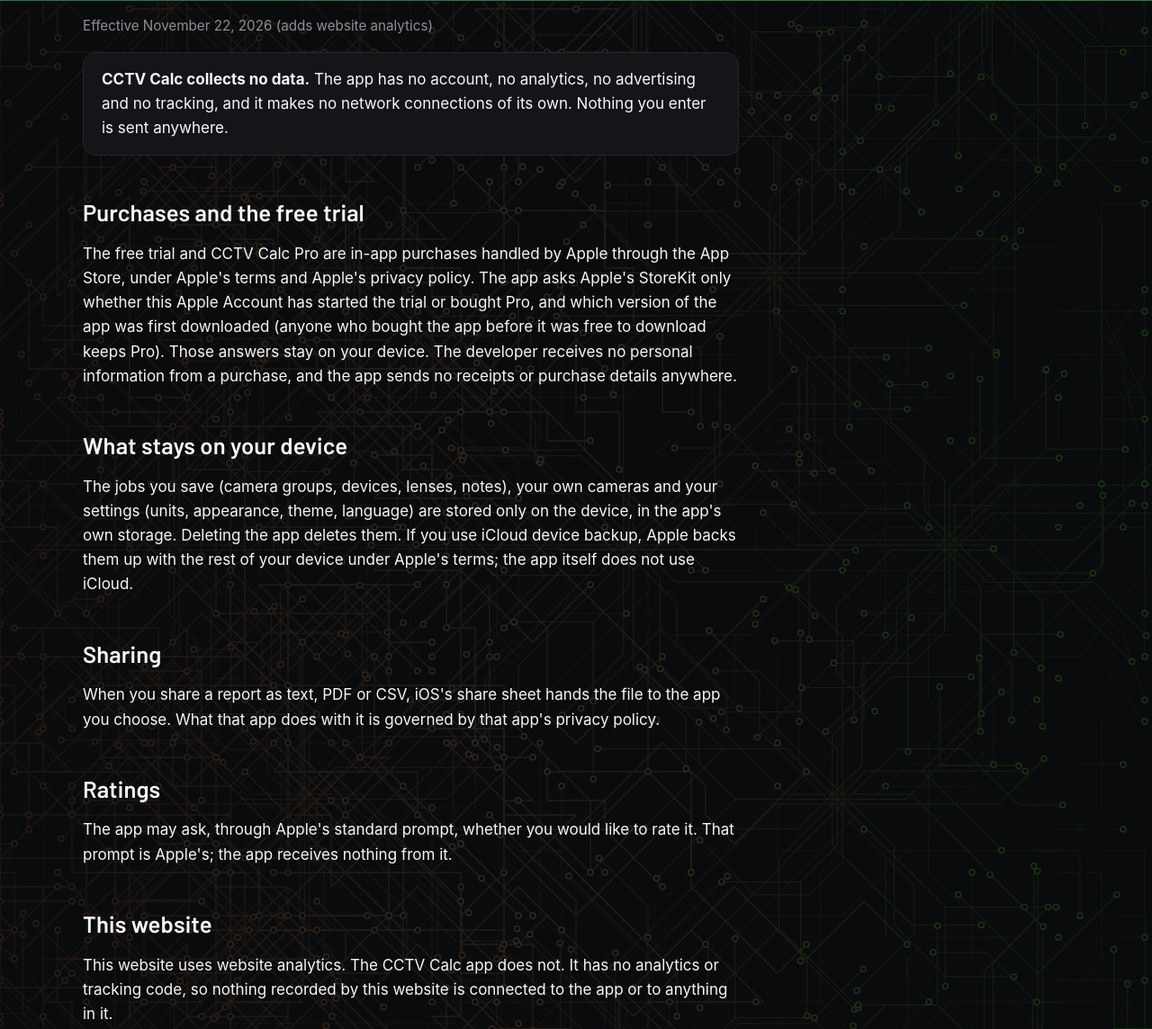
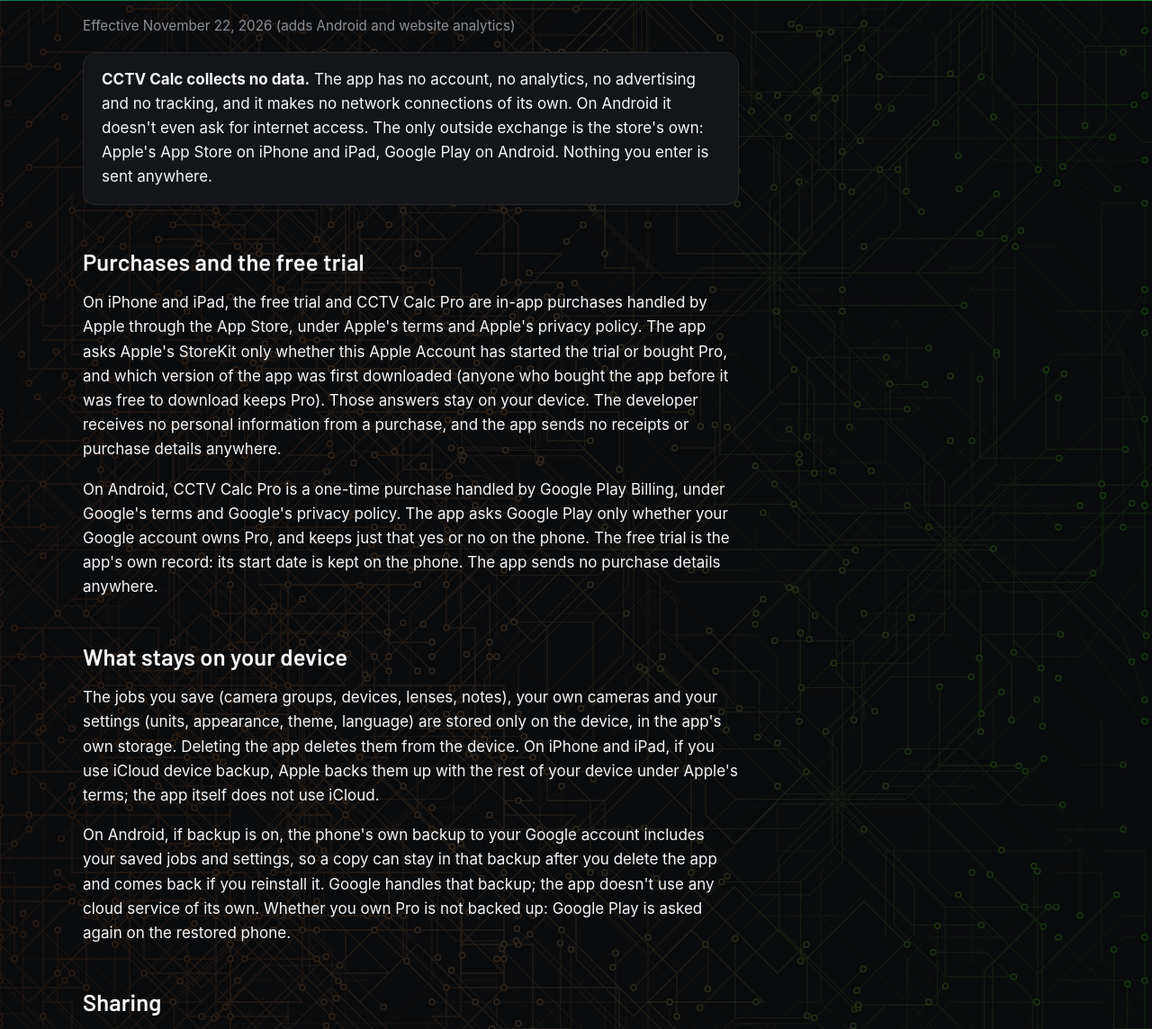
Before and after one commit to ryanhudgeons/ryanhudgeons.github.io, a plain HTML site: page ryanhudgeons/cctvcalc/privacy.html in a window 1280 px wide. Shown: the part 134-1278 px from the top of the page at 90% size. Drawn offline with Linux system fonts and the light colour scheme.

Commit message:
CCTV Calc privacy: add Android (build 4, 749b44f)
Co-Authored-By: Claude Opus 5.5 <noreply@anthropic.com>

Claude-Session: https://claude.ai/code/session_01ESfSMHX2KcRGQUB74XH4eL

```diff
--- a/ryanhudgeons/cctvcalc/privacy.html
+++ b/ryanhudgeons/cctvcalc/privacy.html
@@ -40,20 +40,22 @@
 </header>
 <nav class="chipnav" aria-label="This site"><a href="/"><span>Home</span><img class="navchip" src="/ryanhudgeons/img/nav-chip.svg" alt="" width="26" height="26"></a><a href="index.html"><span>Support</span><img class="navchip" src="/ryanhudgeons/img/nav-chip.svg" alt="" width="26" height="26"></a><a href="methods.html"><span>How the Math Works</span><img class="navchip" src="/ryanhudgeons/img/nav-chip.svg" alt="" width="26" height="26"></a><a href="../"><span>All Apps</span><img class="navchip" src="/ryanhudgeons/img/nav-chip.svg" alt="" width="26" height="26"></a></nav>
 </div>
-<p class="tagline">Effective November 22, 2026 (adds website analytics)</p>
-<p class="panel"><strong>CCTV Calc collects no data.</strong> The app has no account, no analytics, no advertising and no tracking, and it makes no network connections of its own. Nothing you enter is sent anywhere.</p>
+<p class="tagline">Effective November 22, 2026 (adds Android and website analytics)</p>
+<p class="panel"><strong>CCTV Calc collects no data.</strong> The app has no account, no analytics, no advertising and no tracking, and it makes no network connections of its own. On Android it doesn't even ask for internet access. The only outside exchange is the store's own: Apple's App Store on iPhone and iPad, Google Play on Android. Nothing you enter is sent anywhere.</p>
 
 <h2>Purchases and the free trial</h2>
-<p>The free trial and CCTV Calc Pro are in-app purchases handled by Apple through the App Store, under Apple's terms and Apple's privacy policy. The app asks Apple's StoreKit only whether this Apple Account has started the trial or bought Pro, and which version of the app was first downloaded (anyone who bought the app before it was free to download keeps Pro). Those answers stay on your device. The developer receives no personal information from a purchase, and the app sends no receipts or purchase details anywhere.</p>
+<p>On iPhone and iPad, the free trial and CCTV Calc Pro are in-app purchases handled by Apple through the App Store, under Apple's terms and Apple's privacy policy. The app asks Apple's StoreKit only whether this Apple Account has started the trial or bought Pro, and which version of the app was first downloaded (anyone who bought the app before it was free to download keeps Pro). Those answers stay on your device. The developer receives no personal information from a purchase, and the app sends no receipts or purchase details anywhere.</p>
+<p>On Android, CCTV Calc Pro is a one-time purchase handled by Google Play Billing, under Google's terms and Google's privacy policy. The app asks Google Play only whether your Google account owns Pro, and keeps just that yes or no on the phone. The free trial is the app's own record: its start date is kept on the phone. The app sends no purchase details anywhere.</p>
 
 <h2>What stays on your device</h2>
-<p>The jobs you save (camera groups, devices, lenses, notes), your own cameras and your settings (units, appearance, theme, language) are stored only on the device, in the app's own storage. Deleting the app deletes them. If you use iCloud device backup, Apple backs them up with the rest of your device under Apple's terms; the app itself does not use iCloud.</p>
+<p>The jobs you save (camera groups, devices, lenses, notes), your own cameras and your settings (units, appearance, theme, language) are stored only on the device, in the app's own storage. Deleting the app deletes them from the device. On iPhone and iPad, if you use iCloud device backup, Apple backs them up with the rest of your device under Apple's terms; the app itself does not use iCloud.</p>
+<p>On Android, if backup is on, the phone's own backup to your Google account includes your saved jobs and settings, so a copy can stay in that backup after you delete the app and comes back if you reinstall it. Google handles that backup; the app doesn't use any cloud service of its own. Whether you own Pro is not backed up: Google Play is asked again on the restored phone.</p>
 
 <h2>Sharing</h2>
-<p>When you share a report as text, PDF or CSV, iOS's share sheet hands the file to the app you choose. What that app does with it is governed by that app's privacy policy.</p>
+<p>Reports you share as text, PDF or CSV go only when you tap Share, through your device's share sheet (iOS or Android) to the app you choose. That app's privacy policy covers what it does with them.</p>
 
 <h2>Ratings</h2>
-<p>The app may ask, through Apple's standard prompt, whether you would like to rate it. That prompt is Apple's; the app receives nothing from it.</p>
+<p>On iPhone and iPad, the app may ask, through Apple's standard prompt, whether you would like to rate it. That prompt is Apple's; the app receives nothing from it. The Android app has no rating prompt.</p>
 
 <h2>This website</h2>
 <p>This website uses website analytics. The CCTV Calc app does not. It has no analytics or tracking code, so nothing recorded by this website is connected to the app or to anything in it.</p>
@@ -62,7 +64,7 @@
 <p>The app is a professional tool and is not directed at children. It collects no data from anyone.</p>
 
 <h2>Changes and contact</h2>
-<p>If this policy changes, the new version will be posted here with a new effective date. The October 31, 2026 version adds the section on purchases and the free trial. Questions: <a href="mailto:ryan@ljna2714.com">ryan@ljna2714.com</a>.</p>
+<p>If this policy changes, the new version will be posted here with a new effective date. The October 31, 2026 version adds the section on purchases and the free trial. The November 22, 2026 version adds the Android app and this website's analytics. Questions: <a href="mailto:ryan@ljna2714.com">ryan@ljna2714.com</a>.</p>
 
 <footer><p>This page is the privacy policy linked from the App Store and Google Play listings for CCTV Calc.</p></footer>
 </main>
```
